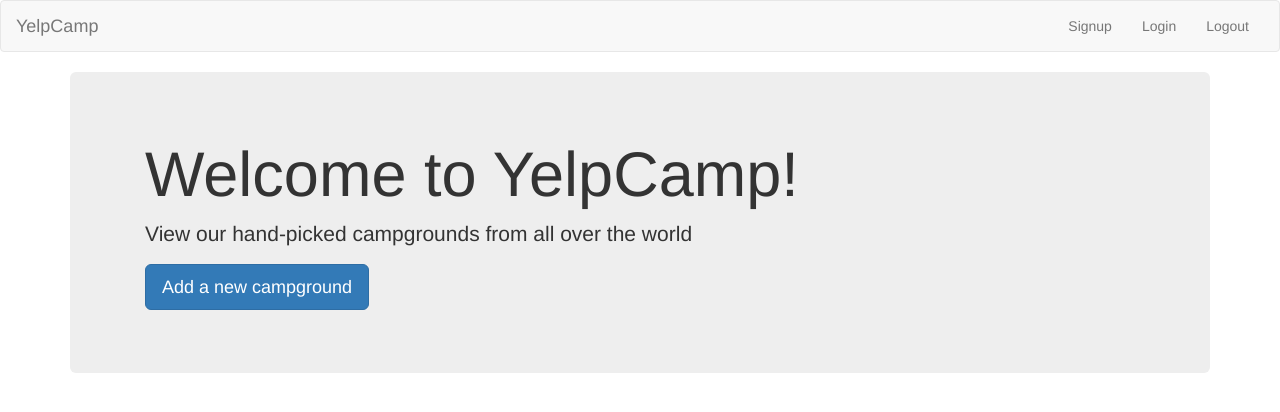
After one commit to py-john/YelpCamp, a Node server app: template views/index.ejs in a window 1280 px wide. The commit adds this page. Shown: the top 412 px of the page. Run offline with Node 20, Linux system fonts and the light colour scheme; the template is opened without the code that fills it, so the values that code supplies are empty; some libraries are stand-ins or nearby versions.

Commit message:
formatting

```diff
--- a/app.js
+++ b/app.js
@@ -1,37 +1,59 @@
-var express = require("express");
-var app = express();
-var bodyParser = require("body-parser");
+var express = require("express"),
+    app = express(),
+    bodyParser = require("body-parser"),
+    mongoose = require("mongoose"),
+    Campground = require("./models/campground");
 
+
+app.set("view engine", "ejs");
 app.use(bodyParser.urlencoded({extended: true}));
-app.set("view engine", "ejs");
+mongoose.connect("mongodb://localhost:27017/yelp_camp", { useNewUrlParser: true });
 
 
 app.get("/", function(req, res){
     res.render("landing");
 });
 
-
-var campgrounds = [
-    {name: "Salmon Creek", image: "https://photosforclass.com/download/flickr-28587945735"},
-    {name: "Granite Hill", image: "https://photosforclass.com/download/flickr-1430198323"},
-    {name: "Mountain Goat's Rest", image: "https://photosforclass.com/download/flickr-3820664827"}
-]
-
+// Index
 app.get("/campgrounds", function(req, res){
-    res.render("campgrounds", {campgrounds: campgrounds});
+    Campground.find({}, function(err, campgrounds){
+        if(err){
+            console.log(err);
+        } else {
+            res.render("index", {campgrounds: campgrounds});
+        }
+    });
 });
 
-
+// Create
 app.post("/campgrounds", function(req, res){
     var name = req.body.name;
     var image = req.body.image;
-    var newCampground = {name: name, image: image}
-    campgrounds.push(newCampground);
-    res.redirect("/campgrounds");
+    var desc = req.body.description;
+    var newCampground = {name: name, image: image, description: desc}
+    Campground.create(newCampground, function(err, newlyCreated){
+        if(err){
+            console.log(err);
+        } else {
+            res.redirect("/campgrounds");
+        }
+    });
 });
 
+// New
 app.get("/campgrounds/new", function(req, res){
     res.render("new.ejs");
+});
+
+// Show - shows more info about one campground
+app.get("/campgrounds/:id", function(req, res){
+    Campground.findById(req.params.id, function(err, foundCampground){
+        if(err){
+            console.log(err);
+        } else {
+            res.render("show", {campground: foundCampground});
+        }
+    });
 });
 
 app.listen(3000, function(){
--- /dev/null
+++ b/views/index.ejs
@@ -0,0 +1,32 @@
+<% include partials/header %>
+
+<div class="container">
+  <header class="jumbotron">
+    <div class="container">
+      <h1>Welcome to YelpCamp!</h1>
+      <p>View our hand-picked campgrounds from all over the world</p>
+      <p>
+        <a class="btn btn-primary btn-lg" href=/campgrounds/new>Add a new campground</a>
+      </p>
+    </div>
+
+  </header>
+
+  <div class="row" style="display:flex; flex-wrap:wrap;">
+    <% campgrounds.forEach(function(campground){ %>
+      <div class="col-lg-3 col-md-4 col-sm-6">
+        <div class="img-thumbnail">
+          <img src="<%= campground.image %>" alt="HTML5" width=250>
+          <div class="caption">
+            <h4><%= campground.name %></h4>
+          </div>
+          <p>
+            <a href="/campgrounds/<%= campground._id %>" class="btn btn-primary">More Info</a>
+          </p>
+        </div>
+      </div>
+    <% }); %>
+  </div>
+</div>
+
+<% include partials/footer %>
--- a/views/new.ejs
+++ b/views/new.ejs
@@ -9,7 +9,10 @@
           <input class="form-control" type="text" name="name" placeholder="name">
         </div>
         <div class="form-group">
-                    <input class="form-control" ;type="text" name="image" placeholder="image url">
+          <input class="form-control" type="text" name="image" placeholder="image url">
+        </div>
+        <div class="form-group">
+          <input class="form-control" type="text" name="description" placeholder="description">
         </div>
         <div class="form-group">
           <button class="btn btn-lg btn-primary btn-block">Submit!</button>
@@ -18,5 +21,6 @@
       <a href="/campgrounds">Go Back</a>
     </div>
   </div>
+</div>
 
 <% include partials/footer %>
```
Also changed, not shown: models/campground.js (added, +9 -0 lines), views/campgrounds.ejs (deleted, +0 -29 lines), views/show.ejs (added, +9 -0 lines), views/partials/header.ejs (indentation only). Lines whose indentation alone changed are shown as unchanged.
